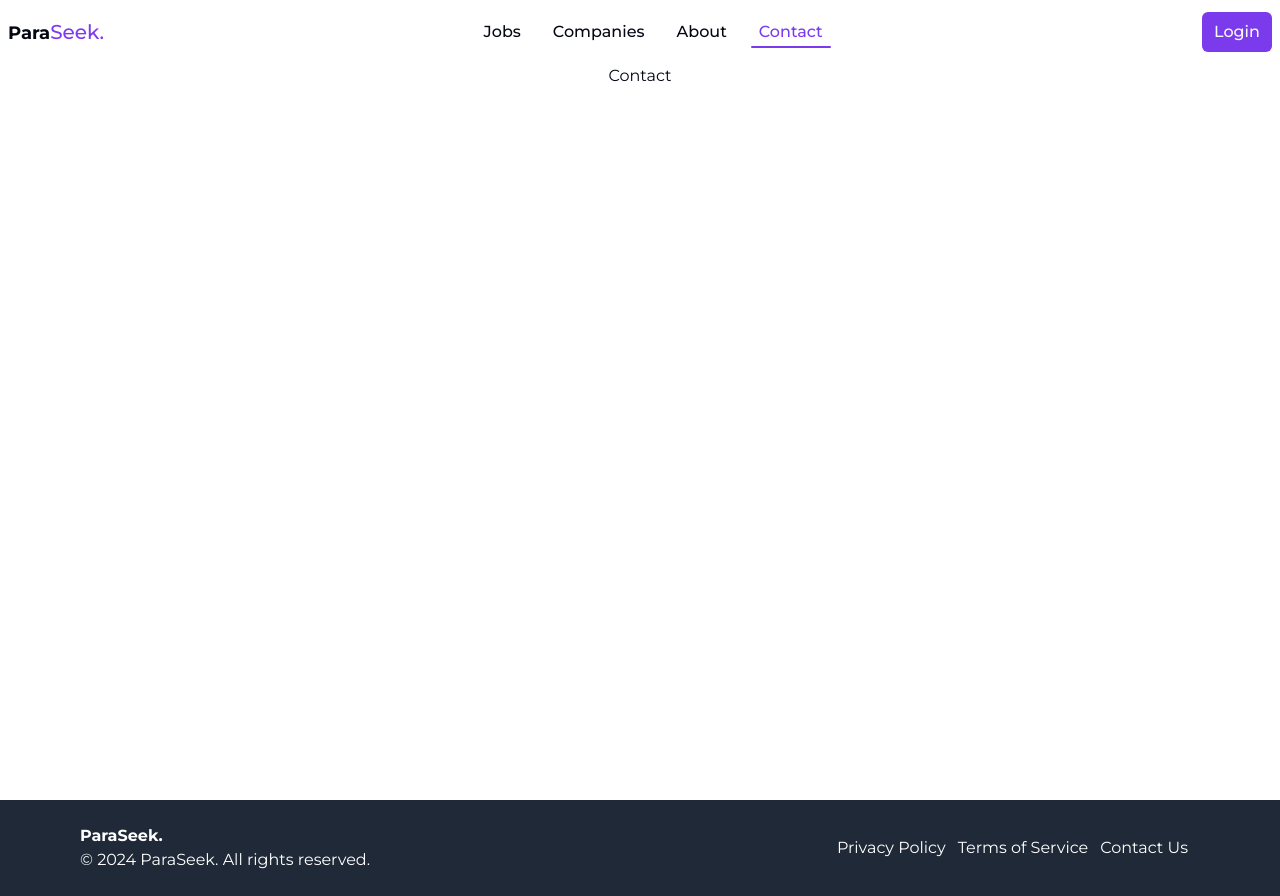
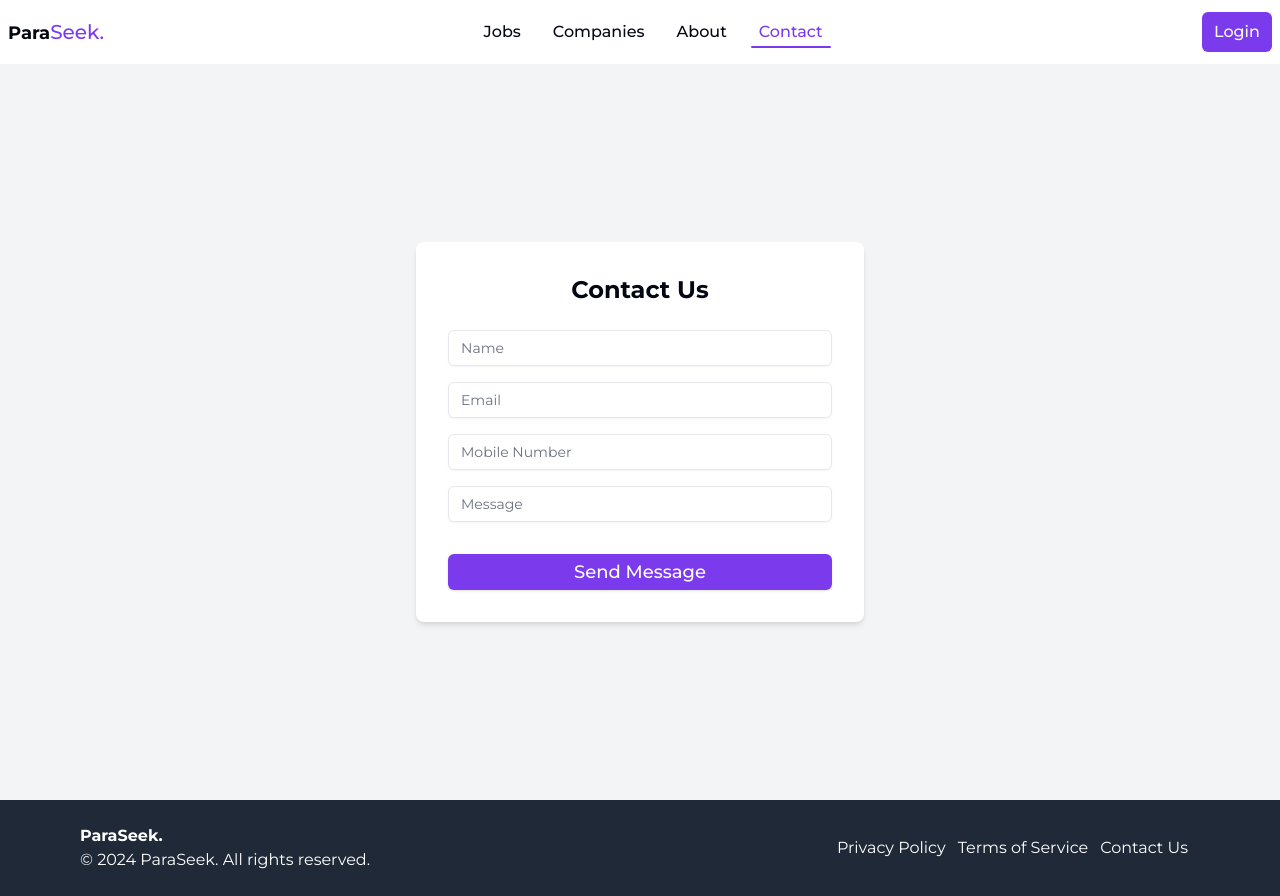
Before and after one commit to ParaSeek/ParaSeek-client, a Next.js app: page /contact in a window 1280 px wide. Built offline with nearby package versions, Linux system fonts and the light colour scheme.

Commit message:
contact form done

```diff
--- a/package.json
+++ b/package.json
@@ -3,7 +3,7 @@
   "version": "0.1.0",
   "private": true,
   "scripts": {
-    "dev": "next dev",
+    "dev": "next dev -H 0.0.0.0",
     "build": "next build",
     "start": "next start",
     "lint": "next lint"
--- a/src/app/contact/page.tsx
+++ b/src/app/contact/page.tsx
@@ -1,10 +1,119 @@
-import React from 'react'
+"use client";
+import React from "react";
+import { useForm} from "react-hook-form";
+import { motion, AnimatePresence } from "framer-motion";
+import { Input } from '@/components/ui/input';
+import { Button } from '@/components/ui/button';
+
+interface contactFormData {
+  name: string;
+  email: string;
+  mobile: number;
+  message: string;
+}
 
 const page = () => {
+  const {
+    register,
+    handleSubmit,
+    formState: { errors },
+  } = useForm<contactFormData>();
+  const onSubmit = (data: contactFormData) => {
+    console.log(data);
+  };
   return (
-    <section>
-        <h1>Contact</h1>
-    </section>
-  )
-}
-export default page
+    <div
+      style={{ minHeight: "calc(100vh - 64px)" }}
+      className="flex flex-col items-center justify-center py-2 bg-secondary"
+    >
+      <AnimatePresence>
+        <motion.div
+          initial={{ opacity: 0, y: 50 }}
+          animate={{ opacity: 1, y: 0 }}
+          exit={{ opacity: 0, y: -50 }}
+          layout="position"
+          transition={{ duration: 0.5 }}
+          className="w-full max-w-md p-8 bg-white rounded-lg shadow-md"
+        >
+          <h2 className="mb-6 text-2xl font-bold text-center">
+            Contact Us
+          </h2>
+          <form onSubmit={handleSubmit(onSubmit)}>
+              <div className="mb-4">
+                <Input
+                  type="name"
+                  placeholder="Name"
+                  className="w-full"
+                  {...register("name", { required: true })}
+                />
+                {errors.name && (
+                  <span className="text-red-500 text-xs">
+                    This field is required
+                  </span>
+                )}
+              </div>
+
+            <div className="mb-4">
+              <Input
+                type="email"
+                placeholder="Email"
+                className="w-full"
+                {...register("email", {
+                  required: true,
+                  pattern: /^[a-zA-Z0-9_.+-]+@[a-zA-Z0-9-]+\.[a-zA-Z0-9-.]+$/,
+                })}
+              />
+              {errors.email && (
+                <span className="text-red-500 text-xs">
+                  Invalid email address
+                </span>
+              )}
+            </div>
+
+            <div className="mb-4">
+              <Input
+                type="number"
+                placeholder="Mobile Number"
+                className="w-full"
+                {...register("mobile", {
+                  required: true,
+                  pattern: /^[0-9]{10}$/,
+                })}
+              />
+              {errors.mobile && (
+                <span className="text-red-500 text-xs">
+                  Invalid Mobile Number
+                </span>
+              )}
+            </div>
+
+            <div className="mb-4">
+              <Input
+                type="message"
+                placeholder="Message"
+                className="w-full"
+                {...register("message", {
+                  required: true,
+                })}
+              />
+              {errors.message && (
+                <span className="text-red-500 text-xs">
+                  This field is required
+                </span>
+              )}
+            </div>
+
+            <Button
+              type="submit"
+              className="w-full py-2 mt-4 text-lg font-medium text-white bg-primary rounded-md hover:bg-primary/90"
+            >
+              Send Message
+            </Button>
+          </form>
+        </motion.div>
+      </AnimatePresence>
+    </div>
+  );
+};
+
+export default page;
```
Also changed, not shown: 1 other file (tests, documents, lock files or other folders).
